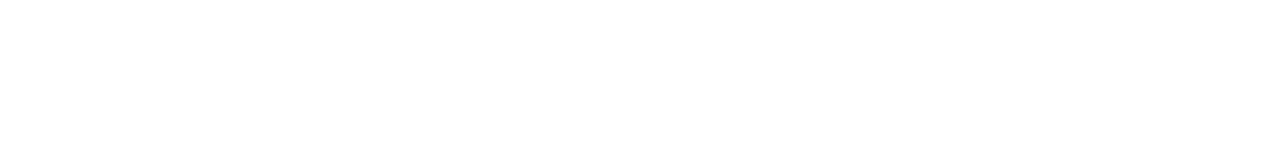
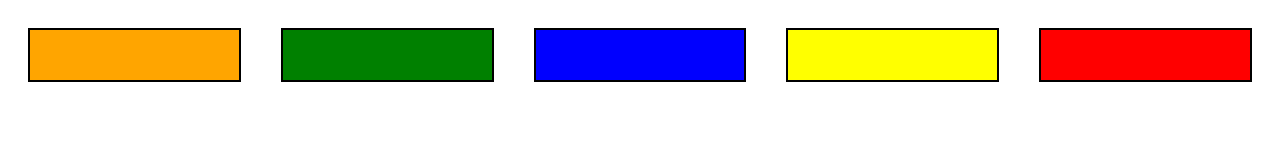
Before and after one commit to PZalles/JS-ColorChanger, a plain HTML site: page index.html in a window 1280 px wide. Drawn offline with Linux system fonts and the light colour scheme.

Commit message:
Add style code

```diff
--- a/index.html
+++ b/index.html
@@ -7,6 +7,40 @@
     <meta http-equiv="X-UA-Compatible" content="ie=edge">
     <title>Document</title>
 </head>
+<style>
+    body {
+        display: flex;
+    }
+
+    div {
+        flex-grow: 1;
+        height: 50px;
+        cursor: pointer;
+        margin: 20px;
+        border: 2px solid black;
+
+    }
+
+    .orange {
+        background-color: orange;
+    }
+
+    .green {
+        background-color: green;
+    }
+
+    .blue {
+        background-color: blue;
+    }
+
+    .yellow {
+        background-color: yellow;
+    }
+
+    .red {
+        background-color: red;
+    }
+</style>
 
 <body>
     <div class="orange"></div>
```
